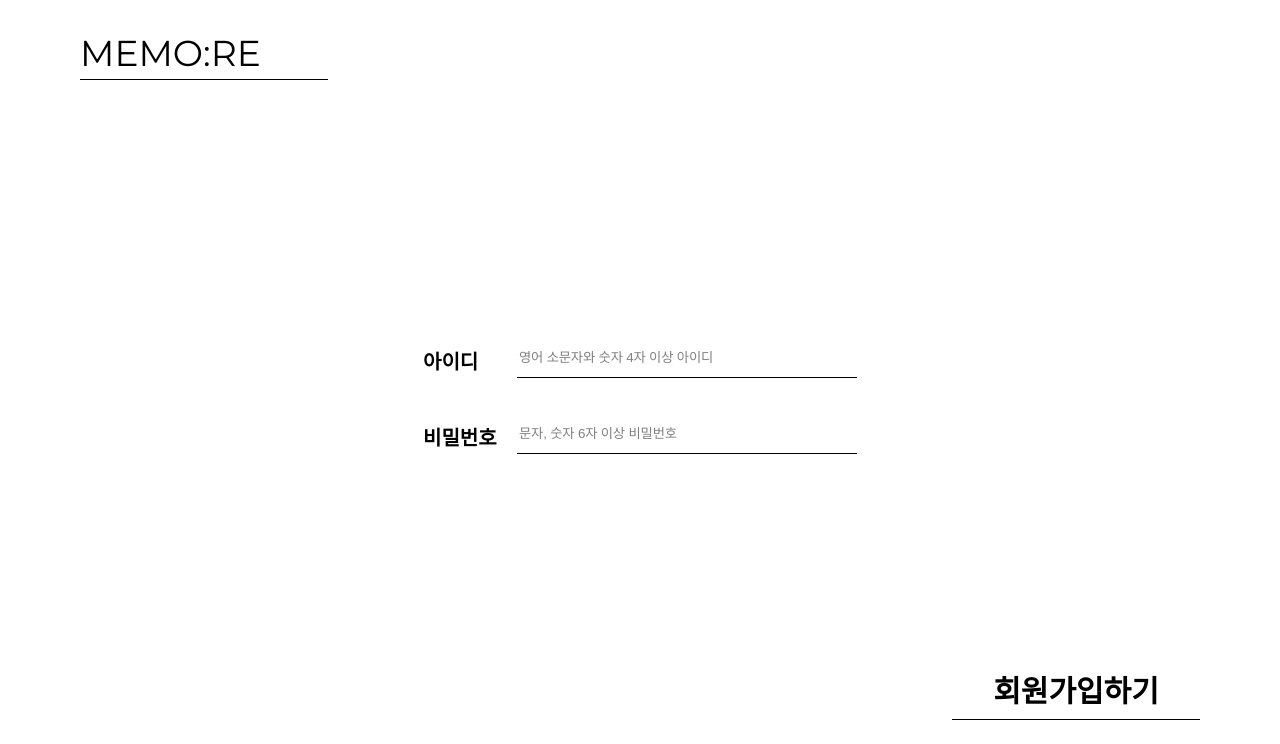
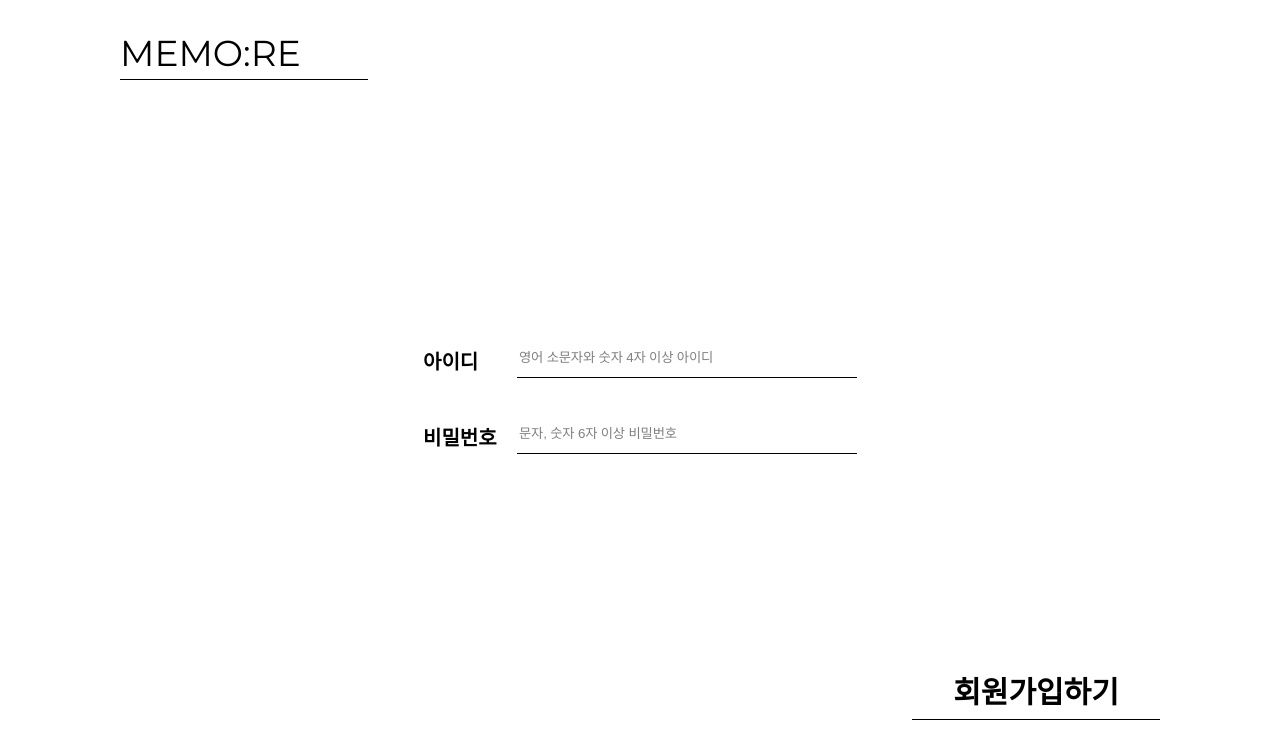
Before and after one commit to potenday-project/MEMO-RE_FE, a React (Create React App) app: page /signup in a window 1280 px wide. Shown: the top 744 px of the page. Built offline with nearby package versions, Linux system fonts and the light colour scheme; a web font is replaced by a local one.

Commit message:
style / 레이아웃 그리드 수정

```diff
--- /dev/null
+++ b/src/Components/GridHeaderLayout/index.tsx
@@ -0,0 +1,40 @@
+import { PropsWithChildren } from "react";
+import { styled } from "styled-components";
+import Header from "../Header";
+
+const GridHeaderLayout = ({ children }: PropsWithChildren) => {
+  return (
+    <Container>
+      <GridContainer>
+        <Header />
+        {children}
+        <BottomField />
+      </GridContainer>
+    </Container>
+  );
+};
+
+const Container = styled.div`
+  width: 100vw;
+  min-height: 100vh;
+  display: flex;
+  justify-content: center;
+`;
+
+const GridContainer = styled.div`
+  position: relative;
+  display: grid;
+  grid-template-columns: repeat(12, 1fr);
+  grid-template-rows: 80px 1fr 80px;
+  gap: 16px;
+  width: 1200px;
+  padding-inline: 80px;
+  box-sizing: border-box;
+`;
+
+const BottomField = styled.div`
+  display: grid;
+  grid-column: span 12;
+`;
+
+export default GridHeaderLayout;
--- /dev/null
+++ b/src/Components/GridLayout/index.tsx
@@ -0,0 +1,31 @@
+import { PropsWithChildren } from "react";
+import { styled } from "styled-components";
+
+const GridLayout = ({ children }: PropsWithChildren) => {
+  return (
+    <Container>
+      <GridContainer>{children}</GridContainer>
+    </Container>
+  );
+};
+
+const Container = styled.div`
+  width: 100vw;
+  min-height: 100vh;
+  display: flex;
+  justify-content: center;
+`;
+
+const GridContainer = styled.div`
+  display: grid;
+  grid-template-columns: repeat(12, 1fr);
+  gap: 16px;
+  width: 1200px;
+  padding-inline: 80px;
+  box-sizing: border-box;
+
+  background-color: #cbcba4;
+  border: 2px solid black;
+`;
+
+export default GridLayout;
--- a/src/Components/Header/index.tsx
+++ b/src/Components/Header/index.tsx
@@ -9,11 +9,9 @@ const Header = () => {
 };
 
 const HeaderContainer = styled.header`
-  display: flex;
-  align-items: flex-end;
-  height: 80px;
-  padding-inline: 80px;
-  box-sizing: border-box;
+  display: grid;
+  grid-column: span 12;
+  align-items: end;
 `;
 
 const Title = styled.h1`
--- a/src/Components/HeaderLayout/index.tsx
+++ /dev/null
@@ -1,20 +0,0 @@
-import React, { PropsWithChildren } from "react";
-import { styled } from "styled-components";
-import Header from "../Header";
-
-const HeaderLayout = ({ children }: PropsWithChildren) => {
-  return (
-    <div>
-      <Header />
-      <ContentContainer>{children}</ContentContainer>
-    </div>
-  );
-};
-
-const ContentContainer = styled.main`
-  min-height: calc(100vh - 80px);
-  padding-inline: 80px;
-  box-sizing: border-box;
-`;
-
-export default HeaderLayout;
--- /dev/null
+++ b/src/Components/SubmitButton/index.tsx
@@ -0,0 +1,25 @@
+import { CommonButtonProps } from "../../config/types";
+import { styled } from "styled-components";
+
+const CommonButton = ({ name, onClick, children }: CommonButtonProps) => {
+  return (
+    <StyledButton type="submit" name={`${name ? name : ""}`} onSubmit={onClick}>
+      {children}
+    </StyledButton>
+  );
+};
+
+const StyledButton = styled.button`
+  position: absolute;
+  bottom: 80px;
+  display: block;
+  right: 80px;
+  width: 248px;
+  border-bottom: 1px solid #000;
+
+  color: #000;
+  font-size: 30px;
+  font-weight: 700;
+  line-height: 52px;
+`;
+export default CommonButton;
--- a/src/Pages/Main/index.tsx
+++ b/src/Pages/Main/index.tsx
@@ -1,7 +1,7 @@
-import React from "react";
+import GridLayout from "../../Components/GridLayout";
 
 const MainPage = () => {
-  return <div>MainPage</div>;
+  return <GridLayout>MainPage</GridLayout>;
 };
 
 export default MainPage;
--- a/src/Pages/SignUp/index.tsx
+++ b/src/Pages/SignUp/index.tsx
@@ -1,8 +1,9 @@
 import { styled } from "styled-components";
-import HeaderLayout from "../../Components/HeaderLayout";
 import CommonInput from "../../Components/CommonInput";
 import { useState } from "react";
 import axios from "axios";
+import GridHeaderLayout from "../../Components/GridHeaderLayout";
+import SubmitButton from "../../Components/SubmitButton";
 
 const SignUpPage = () => {
   const [username, setUsername] = useState("");
@@ -24,8 +25,7 @@ const SignUpPage = () => {
   };
 
   return (
-    <HeaderLayout>
-      <SignUpContainer>
+    <GridHeaderLayout>
       <InputField>
         <CommonInput
           type="text"
@@ -40,37 +40,16 @@ const SignUpPage = () => {
           placeholder="문자, 숫자 6자 이상 비밀번호"
         />
       </InputField>
-      </SignUpContainer>
-      <SignUpButton onClick={onSignUp}>회원가입하기</SignUpButton>
-    </HeaderLayout>
+      <SubmitButton onClick={onSignUp}>회원가입하기</SubmitButton>
+    </GridHeaderLayout>
   );
 };
 
-const SignUpContainer = styled.div`
-  min-height: inherit;
-`;
-
 const InputField = styled.div`
-  position: absolute;
-  top: 50%;
-  left: 50%;
-  transform: translate(-50%, -50%);
-  display: flex;
-  flex-direction: column;
-  gap: 44px;
-`;
-
-const SignUpButton = styled.button`
-  position: absolute;
-  bottom: 80px;
-  right: 80px;
-  width: 248px;
-  border-bottom: 1px solid #000;
-
-  color: #000;
-  font-size: 30px;
-  font-weight: 700;
-  line-height: 52px;
+  display: grid;
+  grid-column: span 12;
+  grid-row-gap: 44px;
+  align-self: center;
 `;
 
 export default SignUpPage;
--- a/src/index.css
+++ b/src/index.css
@@ -27,4 +27,6 @@ button {
 
 button {
   cursor: pointer;
+  padding: 0;
+  margin: 0;
 }
```
Also changed, not shown: src/config/types.ts (+7 -0 lines). Lines whose indentation alone changed are shown as unchanged.
